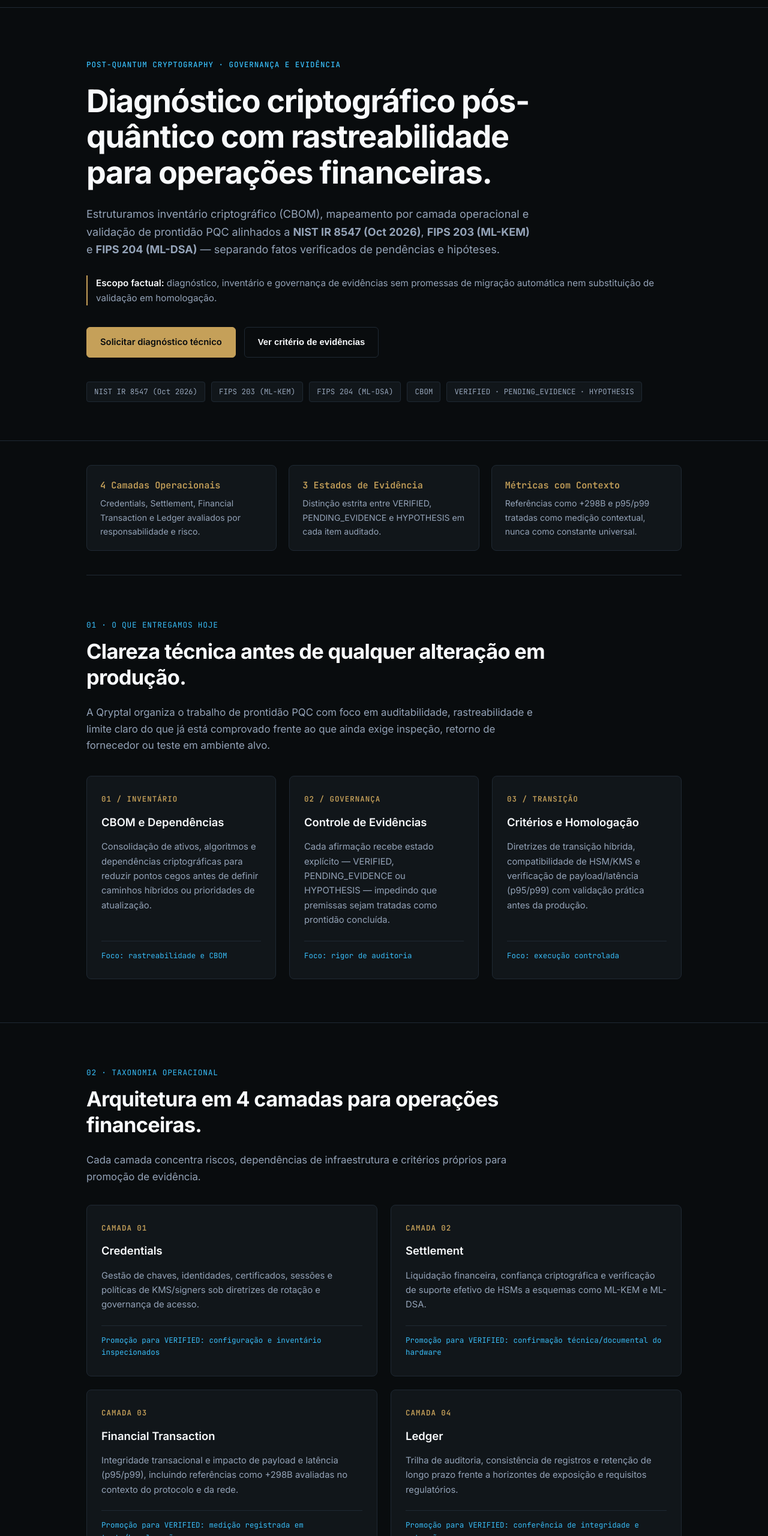
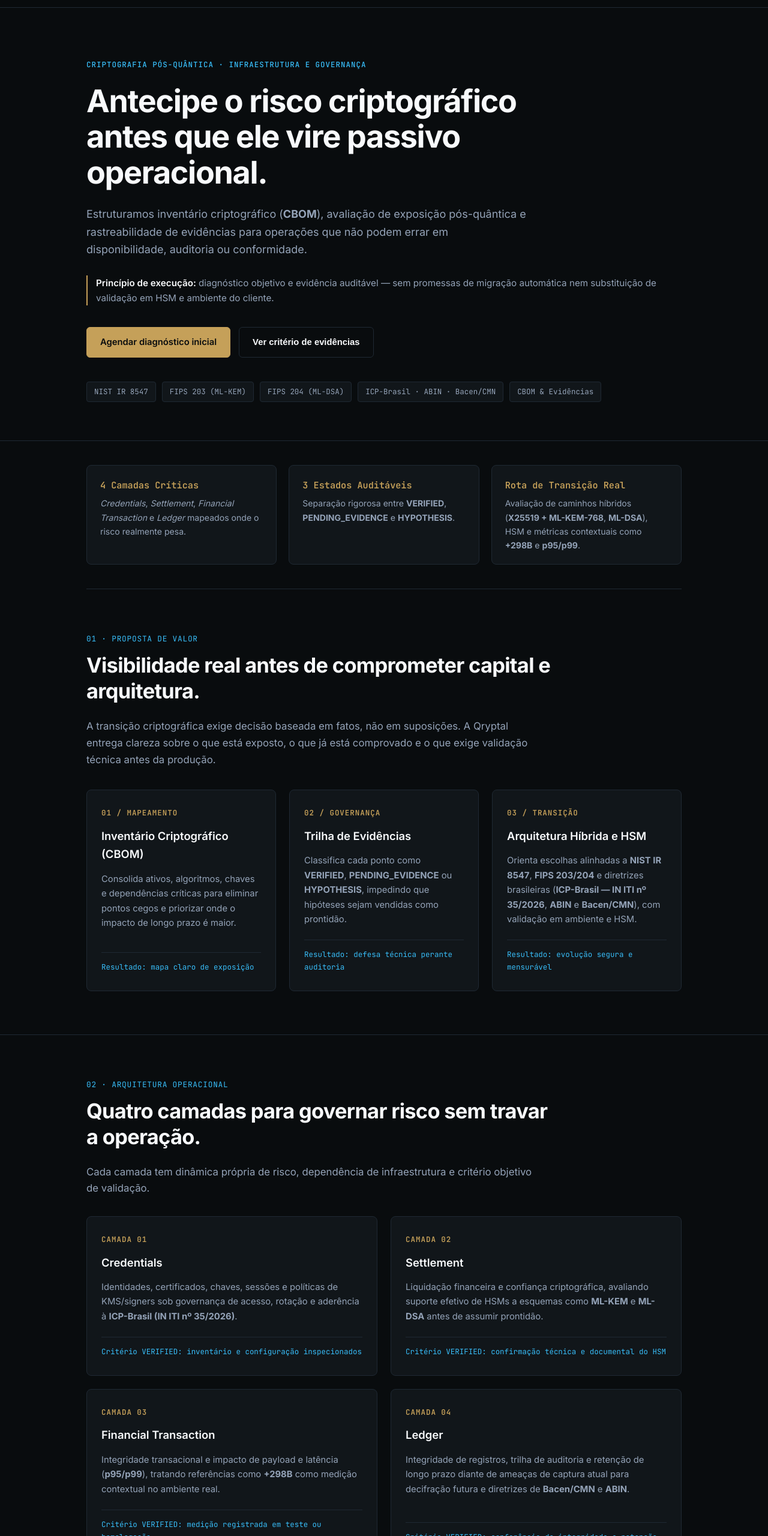
Before and after one commit to gabrielb111111/qryptal-site, a plain HTML site: page index.html in a window 1280 px wide. Shown: the part 60-2620 px from the top of the page at 60% size. Drawn offline with Linux system fonts and the light colour scheme.

Commit message:
Update index.html

```diff
--- a/index.html
+++ b/index.html
@@ -3,10 +3,10 @@
 <head>
   <meta charset="UTF-8" />
   <meta name="viewport" content="width=device-width, initial-scale=1.0" />
-  <title>Qryptal — Diagnóstico Criptográfico Pós-Quântico e Evidências</title>
+  <title>Qryptal — Prontidão Criptográfica Pós-Quântica e Governança de Evidências</title>
   <meta
     name="description"
-    content="Diagnóstico criptográfico pós-quântico (PQC), CBOM, taxonomia em 4 camadas e governança de evidências alinhados a NIST IR 8547 (Oct 2026), FIPS 203 (ML-KEM) e FIPS 204 (ML-DSA)."
+    content="Inventário criptográfico (CBOM), análise de exposição pós-quântica e governança de evidências por camada para operações financeiras e infraestrutura crítica."
   />
   <link rel="preconnect" href="https://fonts.googleapis.com" />
   <link rel="preconnect" href="https://fonts.gstatic.com" crossorigin />
@@ -34,96 +34,107 @@
   <main id="top">
     <section class="hero">
       <div class="container">
-        <span class="eyebrow">Post-Quantum Cryptography · Governança e Evidência</span>
-        <h1>Diagnóstico criptográfico pós-quântico com rastreabilidade para operações financeiras.</h1>
+        <span class="eyebrow">Criptografia Pós-Quântica · Infraestrutura e Governança</span>
+        <h1>Antecipe o risco criptográfico antes que ele vire passivo operacional.</h1>
         <p class="hero-sub">
-          Estruturamos inventário criptográfico (CBOM), mapeamento por camada operacional e validação de prontidão PQC
-          alinhados a <strong>NIST IR 8547 (Oct 2026)</strong>, <strong>FIPS 203 (ML-KEM)</strong> e
-          <strong>FIPS 204 (ML-DSA)</strong> — separando fatos verificados de pendências e hipóteses.
+          Estruturamos inventário criptográfico (<strong>CBOM</strong>), avaliação de exposição pós-quântica e
+          rastreabilidade de evidências para operações que não podem errar em disponibilidade, auditoria ou
+          conformidade.
         </p>
 
         <div class="founder-line">
-          <strong>Escopo factual:</strong> diagnóstico, inventário e governança de evidências sem promessas de migração automática nem substituição de validação em homologação.
+          <strong>Princípio de execução:</strong> diagnóstico objetivo e evidência auditável — sem promessas de
+          migração automática nem substituição de validação em HSM e ambiente do cliente.
         </div>
 
         <div class="hero-actions">
-          <a href="#contato" class="btn btn-gold">Solicitar diagnóstico técnico</a>
+          <a href="#contato" class="btn btn-gold">Agendar diagnóstico inicial</a>
           <button type="button" class="btn btn-cyan-outline" id="openChecklistBtn">
             Ver critério de evidências
           </button>
         </div>
 
-        <div class="tech-tags" aria-label="Padrões e estados operacionais">
-          <span class="tag">NIST IR 8547 (Oct 2026)</span>
+        <div class="tech-tags" aria-label="Referências técnicas e regulatórias">
+          <span class="tag">NIST IR 8547</span>
           <span class="tag">FIPS 203 (ML-KEM)</span>
           <span class="tag">FIPS 204 (ML-DSA)</span>
-          <span class="tag">CBOM</span>
-          <span class="tag">VERIFIED · PENDING_EVIDENCE · HYPOTHESIS</span>
+          <span class="tag">ICP-Brasil · ABIN · Bacen/CMN</span>
+          <span class="tag">CBOM &amp; Evidências</span>
         </div>
       </div>
     </section>
 
     <div class="container">
-      <div class="metrics-grid" aria-label="Pilares de rigor operacional">
+      <div class="metrics-grid" aria-label="Pilares de decisão e controle">
         <div class="metric-card">
-          <div class="metric-title">4 Camadas Operacionais</div>
-          <div class="metric-desc">Credentials, Settlement, Financial Transaction e Ledger avaliados por responsabilidade e risco.</div>
+          <div class="metric-title">4 Camadas Críticas</div>
+          <div class="metric-desc">
+            <em>Credentials</em>, <em>Settlement</em>, <em>Financial Transaction</em> e <em>Ledger</em> mapeados onde o
+            risco realmente pesa.
+          </div>
         </div>
         <div class="metric-card">
-          <div class="metric-title">3 Estados de Evidência</div>
-          <div class="metric-desc">Distinção estrita entre VERIFIED, PENDING_EVIDENCE e HYPOTHESIS em cada item auditado.</div>
+          <div class="metric-title">3 Estados Auditáveis</div>
+          <div class="metric-desc">
+            Separação rigorosa entre <strong>VERIFIED</strong>, <strong>PENDING_EVIDENCE</strong> e
+            <strong>HYPOTHESIS</strong>.
+          </div>
         </div>
         <div class="metric-card">
-          <div class="metric-title">Métricas com Contexto</div>
-          <div class="metric-desc">Referências como +298B e p95/p99 tratadas como medição contextual, nunca como constante universal.</div>
+          <div class="metric-title">Rota de Transição Real</div>
+          <div class="metric-desc">
+            Avaliação de caminhos híbridos (<strong>X25519 + ML-KEM-768</strong>, <strong>ML-DSA</strong>), HSM e
+            métricas contextuais como <strong>+298B</strong> e <strong>p95/p99</strong>.
+          </div>
         </div>
       </div>
     </div>
 
     <section class="block" id="escopo">
       <div class="container">
-        <span class="section-index">01 · O Que Entregamos Hoje</span>
-        <h2 class="section-title">Clareza técnica antes de qualquer alteração em produção.</h2>
+        <span class="section-index">01 · Proposta de Valor</span>
+        <h2 class="section-title">Visibilidade real antes de comprometer capital e arquitetura.</h2>
         <p class="section-lead">
-          A Qryptal organiza o trabalho de prontidão PQC com foco em auditabilidade, rastreabilidade e limite claro do que
-          já está comprovado frente ao que ainda exige inspeção, retorno de fornecedor ou teste em ambiente alvo.
+          A transição criptográfica exige decisão baseada em fatos, não em suposições. A Qryptal entrega clareza sobre o
+          que está exposto, o que já está comprovado e o que exige validação técnica antes da produção.
         </p>
 
         <div class="scope-grid">
           <article class="scope-card">
             <div>
-              <span class="scope-num">01 / INVENTÁRIO</span>
-              <h3>CBOM e Dependências</h3>
+              <span class="scope-num">01 / MAPEAMENTO</span>
+              <h3>Inventário Criptográfico (CBOM)</h3>
               <p>
-                Consolidação de ativos, algoritmos e dependências criptográficas para reduzir pontos cegos antes de definir
-                caminhos híbridos ou prioridades de atualização.
+                Consolida ativos, algoritmos, chaves e dependências críticas para eliminar pontos cegos e priorizar
+                onde o impacto de longo prazo é maior.
               </p>
             </div>
-            <div class="scope-focus">Foco: rastreabilidade e CBOM</div>
+            <div class="scope-focus">Resultado: mapa claro de exposição</div>
           </article>
 
           <article class="scope-card">
             <div>
               <span class="scope-num">02 / GOVERNANÇA</span>
-              <h3>Controle de Evidências</h3>
+              <h3>Trilha de Evidências</h3>
               <p>
-                Cada afirmação recebe estado explícito — VERIFIED, PENDING_EVIDENCE ou HYPOTHESIS — impedindo que premissas
-                sejam tratadas como prontidão concluída.
+                Classifica cada ponto como <strong>VERIFIED</strong>, <strong>PENDING_EVIDENCE</strong> ou
+                <strong>HYPOTHESIS</strong>, impedindo que hipóteses sejam vendidas como prontidão.
               </p>
             </div>
-            <div class="scope-focus">Foco: rigor de auditoria</div>
+            <div class="scope-focus">Resultado: defesa técnica perante auditoria</div>
           </article>
 
           <article class="scope-card">
             <div>
               <span class="scope-num">03 / TRANSIÇÃO</span>
-              <h3>Critérios e Homologação</h3>
+              <h3>Arquitetura Híbrida e HSM</h3>
               <p>
-                Diretrizes de transição híbrida, compatibilidade de HSM/KMS e verificação de payload/latência (p95/p99)
-                com validação prática antes da produção.
+                Orienta escolhas alinhadas a <strong>NIST IR 8547</strong>, <strong>FIPS 203/204</strong> e diretrizes
+                brasileiras (<strong>ICP-Brasil — IN ITI nº 35/2026</strong>, <strong>ABIN</strong> e
+                <strong>Bacen/CMN</strong>), com validação em ambiente e HSM.
               </p>
             </div>
-            <div class="scope-focus">Foco: execução controlada</div>
+            <div class="scope-focus">Resultado: evolução segura e mensurável</div>
           </article>
         </div>
       </div>
@@ -131,10 +142,10 @@
 
     <section class="block" id="camadas">
       <div class="container">
-        <span class="section-index">02 · Taxonomia Operacional</span>
-        <h2 class="section-title">Arquitetura em 4 camadas para operações financeiras.</h2>
+        <span class="section-index">02 · Arquitetura Operacional</span>
+        <h2 class="section-title">Quatro camadas para governar risco sem travar a operação.</h2>
         <p class="section-lead">
-          Cada camada concentra riscos, dependências de infraestrutura e critérios próprios para promoção de evidência.
+          Cada camada tem dinâmica própria de risco, dependência de infraestrutura e critério objetivo de validação.
         </p>
 
         <div class="layers-grid">
@@ -143,11 +154,11 @@
               <span class="layer-code">CAMADA 01</span>
               <h3>Credentials</h3>
               <p>
-                Gestão de chaves, identidades, certificados, sessões e políticas de KMS/signers sob diretrizes de
-                rotação e governança de acesso.
+                Identidades, certificados, chaves, sessões e políticas de KMS/signers sob governança de acesso, rotação
+                e aderência à <strong>ICP-Brasil (IN ITI nº 35/2026)</strong>.
               </p>
             </div>
-            <div class="layer-meta">Promoção para VERIFIED: configuração e inventário inspecionados</div>
+            <div class="layer-meta">Critério VERIFIED: inventário e configuração inspecionados</div>
           </article>
 
           <article class="layer-card">
@@ -155,11 +166,11 @@
               <span class="layer-code">CAMADA 02</span>
               <h3>Settlement</h3>
               <p>
-                Liquidação financeira, confiança criptográfica e verificação de suporte efetivo de HSMs a esquemas como
-                ML-KEM e ML-DSA.
+                Liquidação financeira e confiança criptográfica, avaliando suporte efetivo de HSMs a esquemas como
+                <strong>ML-KEM</strong> e <strong>ML-DSA</strong> antes de assumir prontidão.
               </p>
             </div>
-            <div class="layer-meta">Promoção para VERIFIED: confirmação técnica/documental do hardware</div>
+            <div class="layer-meta">Critério VERIFIED: confirmação técnica e documental do HSM</div>
           </article>
 
           <article class="layer-card">
@@ -167,11 +178,11 @@
               <span class="layer-code">CAMADA 03</span>
               <h3>Financial Transaction</h3>
               <p>
-                Integridade transacional e impacto de payload e latência (p95/p99), incluindo referências como +298B
-                avaliadas no contexto do protocolo e da rede.
+                Integridade transacional e impacto de payload e latência (<strong>p95/p99</strong>), tratando
+                referências como <strong>+298B</strong> como medição contextual no ambiente real.
               </p>
             </div>
-            <div class="layer-meta">Promoção para VERIFIED: medição registrada em teste/homologação</div>
+            <div class="layer-meta">Critério VERIFIED: medição registrada em teste ou homologação</div>
           </article>
 
           <article class="layer-card">
@@ -179,11 +190,11 @@
               <span class="layer-code">CAMADA 04</span>
               <h3>Ledger</h3>
               <p>
-                Trilha de auditoria, consistência de registros e retenção de longo prazo frente a horizontes de exposição
-                e requisitos regulatórios.
+                Integridade de registros, trilha de auditoria e retenção de longo prazo diante de ameaças de captura
+                atual para decifração futura e diretrizes de <strong>Bacen/CMN</strong> e <strong>ABIN</strong>.
               </p>
             </div>
-            <div class="layer-meta">Promoção para VERIFIED: conferência de integridade e retenção</div>
+            <div class="layer-meta">Critério VERIFIED: conferência de integridade e retenção</div>
           </article>
         </div>
       </div>
@@ -191,8 +202,8 @@
 
     <section class="block" id="evidencias">
       <div class="container">
-        <span class="section-index">03 · Disciplina de Evidências</span>
-        <h2 class="section-title">Separação estrita entre fato, pendência e hipótese.</h2>
+        <span class="section-index">03 · Política de Evidências</span>
+        <h2 class="section-title">Fato comprovado não se confunde com premissa.</h2>
 
         <div class="scope-grid">
           <article class="scope-card">
@@ -200,8 +211,8 @@
               <span class="evidence-badge">VERIFIED</span>
               <h3>Evidência Verificada</h3>
               <p>
-                Respaldada por inspeção, conferência formal ou medição registrada dentro do escopo e do período
-                avaliados.
+                Comprovada por inspeção direta, conferência formal ou medição registrada no escopo e período
+                definidos.
               </p>
             </div>
             <div class="scope-focus">Base factual auditável</div>
@@ -212,11 +223,10 @@
               <span class="evidence-badge">PENDING_EVIDENCE</span>
               <h3>Evidência Pendente</h3>
               <p>
-                Aguarda retorno de fabricante/fornecedor de HSM, coleta de configuração ou execução de medição em
-                ambiente de teste.
+                Aguarda retorno de fabricante ou fornecedor de HSM, coleta de configuração ou teste em ambiente alvo.
               </p>
             </div>
-            <div class="scope-focus">Pendência explícita sem mascaramento</div>
+            <div class="scope-focus">Pendência explícita, sem atalhos</div>
           </article>
 
           <article class="scope-card">
@@ -224,11 +234,10 @@
               <span class="evidence-badge">HYPOTHESIS</span>
               <h3>Hipótese de Trabalho</h3>
               <p>
-                Premissa inicial de modelagem ou cenário de referência adotado até que evidência direta confirme ou
-                corrija o ponto.
+                Premissa inicial de modelagem adotada até que evidência direta confirme ou ajuste o diagnóstico.
               </p>
             </div>
-            <div class="scope-focus">Sujeita a validação empírica</div>
+            <div class="scope-focus">Validação empírica obrigatória</div>
           </article>
         </div>
       </div>
@@ -238,15 +247,15 @@
       <div class="container">
         <div class="cta-box">
           <span class="section-index">04 · Próximo Passo</span>
-          <h2>Comece pelo que é verificável. Evolua com critério.</h2>
+          <h2>Comece pelo que é verificável. Decida com margem de segurança.</h2>
           <p>
-            Se a sua operação precisa estruturar inventário CBOM, critérios de prontidão PQC por camada e trilha de
-            evidências sem ruído comercial, inicie uma conversa técnica com a Qryptal.
+            Se a sua organização precisa estruturar inventário CBOM, governança de evidências por camada e plano de
+            transição pós-quântica sem ruído comercial, fale diretamente com a Qryptal.
           </p>
 
           <div class="cta-actions">
             <a href="mailto:gabrielberbeki@qryptal.com.br?subject=Diagn%C3%B3stico%20PQC%20%E2%80%94%20Qryptal" class="btn btn-gold">
-              Iniciar conversa técnica
+              Solicitar diagnóstico inicial
             </a>
             <div class="email-pill">
               <span id="contactEmail">gabrielberbeki@qryptal.com.br</span>
@@ -255,8 +264,8 @@
           </div>
 
           <p class="cta-note">
-            Observação de governança: evidências possuem contexto e validade; alterações de firmware, KMS ou parâmetros de
-            rede exigem nova verificação para manter o status VERIFIED.
+            Nota de governança: evidências têm validade vinculada ao contexto; mudanças de firmware, KMS/HSM ou
+            parâmetros de rede exigem nova verificação para manter o status VERIFIED.
           </p>
         </div>
       </div>
@@ -265,8 +274,8 @@
 
   <footer>
     <div class="container footer-inner">
-      <span>Qryptal · Diagnóstico Criptográfico Pós-Quântico (qryptal.com.br)</span>
-      <span>Alinhado a NIST IR 8547 (Oct 2026) · FIPS 203 · FIPS 204</span>
+      <span>Qryptal · Prontidão Criptográfica Pós-Quântica (qryptal.com.br)</span>
+      <span>NIST IR 8547 · FIPS 203 · FIPS 204 · ICP-Brasil (IN ITI nº 35/2026) · ABIN · Bacen/CMN</span>
     </div>
   </footer>
 
@@ -276,10 +285,10 @@
         <h3 id="modalTitle">Critério de Evidências na Qryptal</h3>
         <button type="button" class="modal-close" id="closeChecklistBtn" aria-label="Fechar janela">ESC</button>
       </div>
-      <p>Como classificamos cada item antes de consolidar o diagnóstico:</p>
+      <p>Como cada item é classificado antes de consolidar o diagnóstico:</p>
       <ul class="checklist">
         <li><span aria-hidden="true">[VERIFIED]</span> Comprovado por inspeção direta, registro conferido ou medição formal.</li>
-        <li><span aria-hidden="true">[PENDING_EVIDENCE]</span> Dependente de retorno de fornecedor/HSM ou execução de teste.</li>
+        <li><span aria-hidden="true">[PENDING_EVIDENCE]</span> Dependente de retorno de fornecedor/HSM ou teste em ambiente.</li>
         <li><span aria-hidden="true">[HYPOTHESIS]</span> Premissa inicial de análise até comprovação em escopo real.</li>
       </ul>
       <button type="button" class="btn btn-gold btn-sm" id="closeChecklistBottomBtn">Entendido</button>
```
